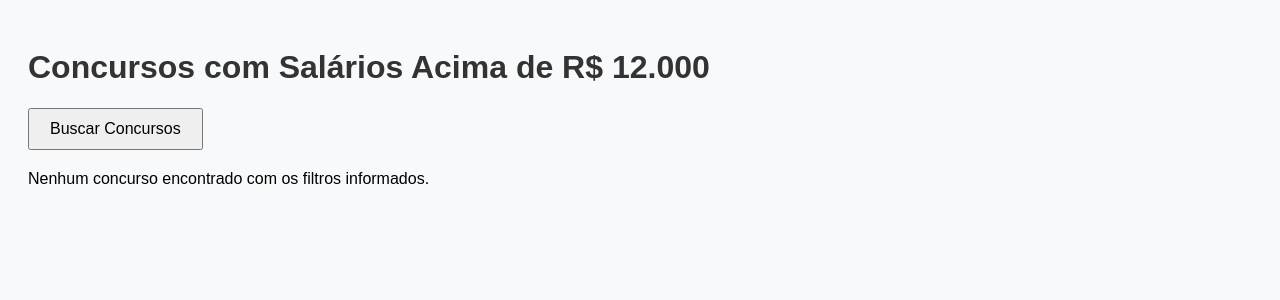
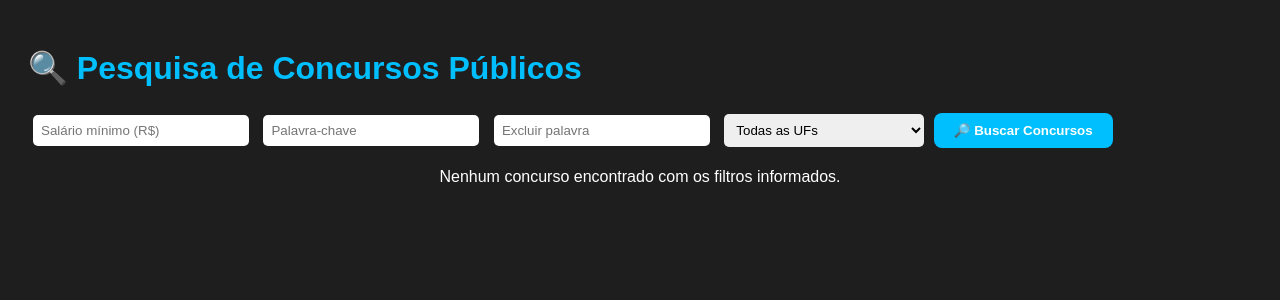
Before and after one commit to irislenisson/concurso-flask-app, a Flask app: page / in a window 1280 px wide. Shown: the top 300 px of the page. Run offline with Flask 3, Linux system fonts and the light colour scheme.

Commit message:
Versão final: Flask + filtros + render configs

```diff
--- a/app.py
+++ b/app.py
@@ -1,7 +1,6 @@
 from flask import Flask, render_template, request
+import requests
 from bs4 import BeautifulSoup
-import requests
-import pandas as pd
 import re
 from datetime import datetime
 
@@ -9,101 +8,115 @@ app = Flask(__name__)
 
 URL_BASE = 'https://www.pciconcursos.com.br/concursos/'
 UFS = [
-    'AC', 'AL', 'AP', 'AM', 'BA', 'CE', 'DF', 'ES', 'GO', 'MA', 'MT', 'MS',
-    'MG', 'PA', 'PB', 'PR', 'PE', 'PI', 'RJ', 'RN', 'RS', 'RO', 'RR', 'SC', 'SP', 'SE', 'TO'
+    'AC','AL','AP','AM','BA','CE','DF','ES','GO','MA','MT','MS',
+    'MG','PA','PB','PR','PE','PI','RJ','RN','RS','RO','RR','SC','SP','SE','TO'
 ]
 
-def formatar_moeda(valor):
-    return f"R$ {valor:,.2f}".replace(",", "X").replace(".", ",").replace("X", ".")
+def buscar_concursos(salario_minimo: float, palavras_incluir: list, palavras_excluir: list, uf_filtro: str):
+    resultados = []
+    try:
+        resp = requests.get(URL_BASE, timeout=15, headers={
+            'User-Agent': 'Mozilla/5.0 (Windows NT 10.0; Win64; x64)'
+        })
+        resp.raise_for_status()
+    except Exception as e:
+        print("❌ Erro ao acessar PCI Concursos:", e)
+        return [], f"Erro ao acessar site de concursos: {e}"
 
-def buscar_concursos(url):
-    try:
-        headers = {
-            'User-Agent': 'Mozilla/5.0 (Windows NT 10.0; Win64; x64)'
-        }
-        response = requests.get(url, timeout=20, headers=headers)
-        response.raise_for_status()
-        soup = BeautifulSoup(response.text, 'html.parser')
-        return soup.find_all('div', class_='ca')
-    except Exception as e:
-        return str(e)
+    html = resp.text
+    # DEBUG: ver os primeiros 2000 caracteres (ajuste se quiser)
+    print("===== HTML capturado (início) =====")
+    print(html[:2000])
+    print("===================================")
 
-def processar_dados(concursos, salario_minimo, uf_filtro, palavra_excluir):
-    concursos_filtrados = []
+    soup = BeautifulSoup(html, 'html.parser')
+    blocos = soup.find_all('div', class_='ca')
+    print(f"🔎 Total de blocos encontrados: {len(blocos)}")
+
     hoje = datetime.now().date()
 
-    regex_data = re.compile(r'\b(\d{2}/\d{2}/\d{4})\b')
-    regex_salario = re.compile(r'R\$[\s]*([\d\.]+,\d{2})')
-    regex_ufs = re.compile(r'\b(' + '|'.join(UFS) + r')\b')
-    regex_excluir = re.compile(r'\b(' + '|'.join(map(re.escape, palavra_excluir)) + r')\b', re.IGNORECASE) if palavra_excluir else None
+    for bloco in blocos:
+        info = bloco.get_text(separator=' ', strip=True)
 
-    for concurso in concursos:
-        info_completa = concurso.get_text(separator=' ', strip=True)
-
-        if regex_excluir and regex_excluir.search(info_completa):
+        # Data final de inscrição
+        datas = re.findall(r'\b(\d{2}/\d{2}/\d{4})\b', info)
+        if not datas:
             continue
-
-        salario_match = regex_salario.search(info_completa)
-        if not salario_match:
-            continue
-
         try:
-            salario_float = float(salario_match.group(1).replace('.', '').replace(',', '.'))
-            if salario_float < salario_minimo:
+            data_fim = datetime.strptime(datas[-1], '%d/%m/%Y').date()
+            if data_fim < hoje:
                 continue
         except:
             continue
 
-        todas_as_datas = regex_data.findall(info_completa)
-        if not todas_as_datas:
+        # Salário
+        sal_match = re.search(r'R\$[\s]*([\d\.]+,\d{2})', info)
+        if not sal_match:
             continue
         try:
-            data_fim = datetime.strptime(todas_as_datas[-1], '%d/%m/%Y').date()
-            if hoje > data_fim:
-                continue
+            sal = float(sal_match.group(1).replace('.', '').replace(',', '.'))
         except:
             continue
-
-        uf_match = regex_ufs.search(info_completa)
-        uf = uf_match.group(1) if uf_match else 'Nacional/Outro'
-
-        if uf_filtro and uf != uf_filtro:
+        if sal < salario_minimo:
             continue
 
-        concursos_filtrados.append({
+        # UF
+        uf = None
+        for candidate in UFS:
+            if f" {candidate} " in f" {info} ":
+                uf = candidate
+                break
+        if uf_filtro and uf_filtro != "" and uf_filtro != uf:
+            continue
+
+        # Incluir / Excluir palavras
+        lower = info.lower()
+        if palavras_excluir:
+            if any(p.lower() in lower for p in palavras_excluir):
+                continue
+        if palavras_incluir:
+            if not all(p.lower() in lower for p in palavras_incluir):
+                continue
+
+        resultados.append({
+            'Salário': f"R$ {sal:,.2f}".replace('.', ','),
+            'UF': uf if uf else '',
             'Data Fim Inscrição': data_fim.strftime('%d/%m/%Y'),
-            'UF': uf,
-            'Salário': formatar_moeda(salario_float),
-            'Informações do Concurso': info_completa
+            'Informações do Concurso': info
         })
 
-    return concursos_filtrados
+    return resultados, None
 
 @app.route('/', methods=['GET', 'POST'])
 def index():
     concursos = []
     erro = None
-    salario_minimo = 0
-    uf_filtro = ''
-    palavra_excluir = ''
+    # valores padrão do formulário
+    salario_minimo = 0.0
+    palavras_incluir = []
+    palavras_excluir = []
+    uf_filtro = ""
 
     if request.method == 'POST':
         try:
-            salario_minimo = float(request.form.get('salario_minimo', '0').replace('.', '').replace(',', '.'))
+            salario_minimo = float(request.form.get('salario_minimo') or 0)
         except:
-            salario_minimo = 0
+            salario_minimo = 0.0
+        incluir_raw = request.form.get('palavra_incluir', '').strip()
+        if incluir_raw:
+            palavras_incluir = [p.strip() for p in incluir_raw.split()]
+        excluir_raw = request.form.get('palavra_excluir', '').strip()
+        if excluir_raw:
+            palavras_excluir = [p.strip() for p in excluir_raw.split()]
+        uf_filtro = request.form.get('uf', '').strip().upper()
 
-        uf_filtro = request.form.get('uf', '').strip().upper()
-        palavra_excluir = request.form.get('palavra_excluir', '').strip()
-        lista_excluir = [palavra.strip() for palavra in palavra_excluir.split(',')] if palavra_excluir else []
+        resultados, err = buscar_concursos(salario_minimo, palavras_incluir, palavras_excluir, uf_filtro)
+        if err:
+            erro = err
+        else:
+            concursos = resultados
 
-        resultado = buscar_concursos(URL_BASE)
-        if isinstance(resultado, str):
-            erro = f"Erro ao buscar concursos: {resultado}"
-        else:
-            concursos = processar_dados(resultado, salario_minimo, uf_filtro, lista_excluir)
-
-    return render_template('index.html', concursos=concursos, erro=erro)
+    return render_template('index.html', concursos=concursos, erro=erro, ufs=UFS)
 
 if __name__ == '__main__':
     app.run(debug=True)
--- a/render.yaml
+++ b/render.yaml
@@ -1,9 +1,9 @@
 services:
   - type: web
-    name: concurso-flask-app
+    name: concurso-app
     env: python
     buildCommand: ""
     startCommand: python app.py
     envVars:
-      - key: FLASK_ENV
-        value: production
+      - key: PYTHON_VERSION
+        value: 3.12
--- a/requirements.txt
+++ b/requirements.txt
@@ -3,3 +3,4 @@ requests
 pandas
 openpyxl
 beautifulsoup4
+gunicorn
--- a/templates/index.html
+++ b/templates/index.html
@@ -2,31 +2,65 @@
 <html lang="pt-br">
 <head>
     <meta charset="UTF-8">
-    <meta name="viewport" content="width=device-width, initial-scale=1.0">
-    <title>Concursos com Altos Salários</title>
+    <title>🔍 Pesquisa de Concursos Públicos</title>
     <style>
-        body { font-family: Arial, sans-serif; background: #f8f9fa; padding: 20px; }
-        h1 { color: #333; }
-        form { margin-bottom: 20px; }
-        button { padding: 10px 20px; font-size: 16px; }
-        .erro { background-color: #fdd; border: 1px solid #f99; padding: 10px; margin-bottom: 20px; color: #900; }
-        table { width: 100%; border-collapse: collapse; margin-top: 20px; }
-        th, td { padding: 10px; border: 1px solid #ccc; text-align: left; }
-        th { background-color: #eee; }
+        body {
+            background-color: #1e1e1e;
+            color: white;
+            font-family: Arial, sans-serif;
+            padding: 20px;
+        }
+        h1 {
+            color: #00bfff;
+        }
+        input, select {
+            padding: 8px;
+            margin: 5px;
+            border: none;
+            border-radius: 5px;
+            width: 200px;
+        }
+        button {
+            padding: 10px 20px;
+            background-color: #00bfff;
+            color: white;
+            border: none;
+            border-radius: 8px;
+            cursor: pointer;
+            font-weight: bold;
+        }
+        table {
+            width: 100%;
+            margin-top: 20px;
+            border-collapse: collapse;
+        }
+        th, td {
+            padding: 10px;
+            border-bottom: 1px solid #444;
+            text-align: left;
+        }
+        th {
+            background-color: #333;
+        }
+        .center {
+            text-align: center;
+        }
     </style>
 </head>
 <body>
-    <h1>Concursos com Salários Acima de R$ 12.000</h1>
-
+    <h1>🔍 Pesquisa de Concursos Públicos</h1>
     <form method="POST">
-        <button type="submit">Buscar Concursos</button>
+        <input type="number" name="salario_minimo" placeholder="Salário mínimo (R$)">
+        <input type="text" name="palavra_incluir" placeholder="Palavra-chave">
+        <input type="text" name="palavra_excluir" placeholder="Excluir palavra">
+        <select name="uf">
+            <option value="">Todas as UFs</option>
+            {% for uf in ufs %}
+                <option value="{{ uf }}">{{ uf }}</option>
+            {% endfor %}
+        </select>
+        <button type="submit">🔎 Buscar Concursos</button>
     </form>
-
-    {% if erro %}
-    <div class="erro">
-        <strong>Erro:</strong> {{ erro }}
-    </div>
-    {% endif %}
 
     {% if concursos %}
         <table>
@@ -49,8 +83,8 @@
                 {% endfor %}
             </tbody>
         </table>
-    {% else %}
-    <p>Nenhum concurso encontrado com os filtros informados.</p>
+    {% elif concursos is not none %}
+        <p class="center">Nenhum concurso encontrado com os filtros informados.</p>
     {% endif %}
 </body>
 </html>
```
Also changed, not shown: .gitignore.txt (added). Lines whose indentation alone changed are shown as unchanged.
